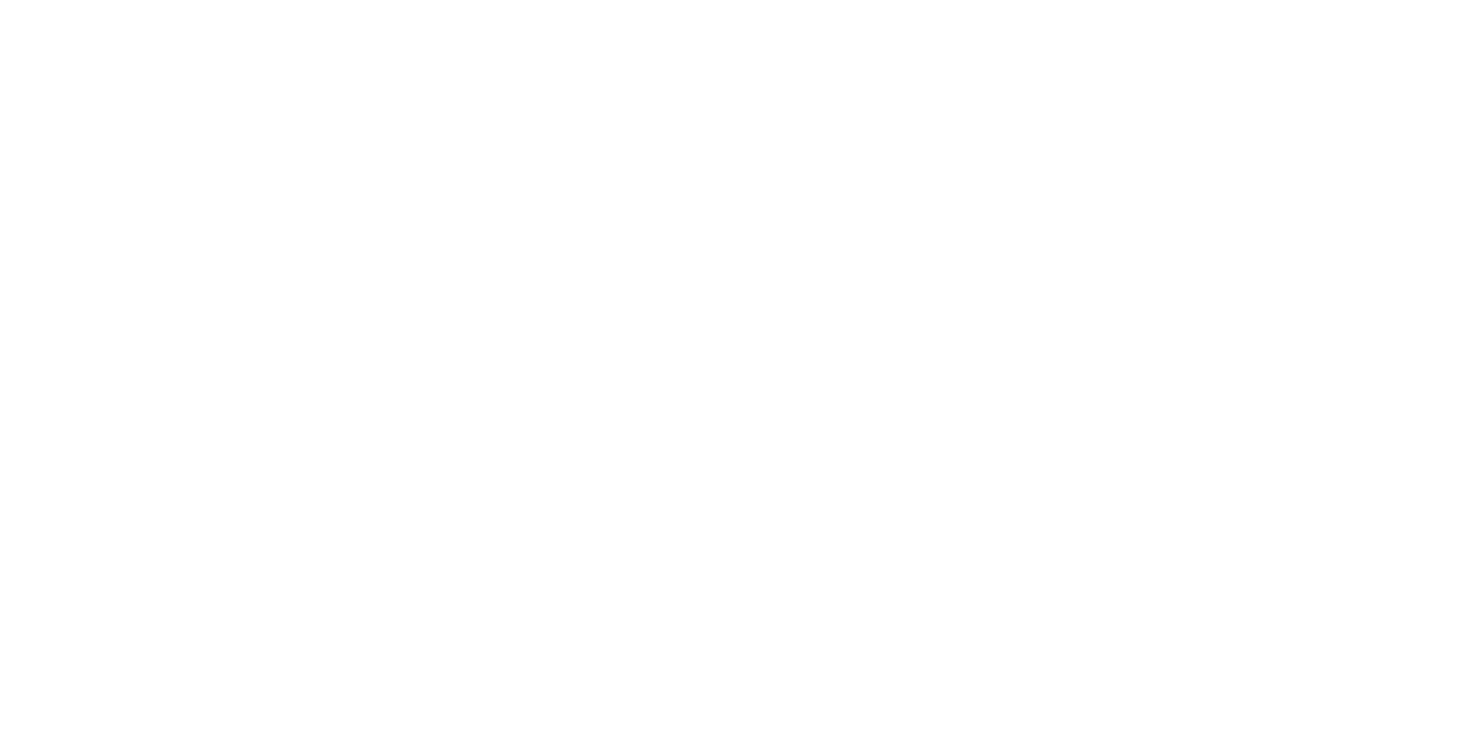
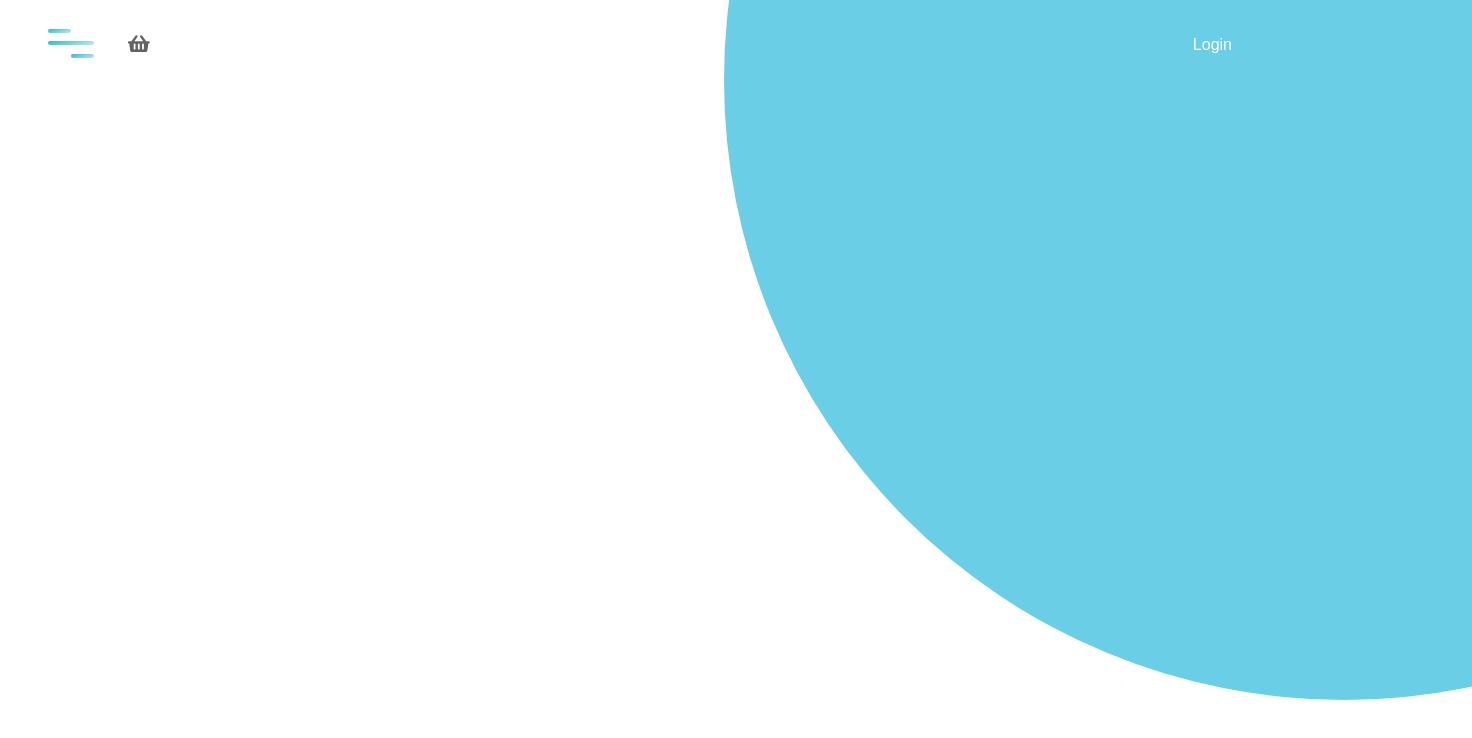
Before and after one commit to julie-p/ecommerce-mern-stack, a React (Create React App) app in the folder frontend/: page /profile in a window 1280 px wide. Shown: the top 738 px of the page, 1472 px wide, since content can reach past the window. Built offline with nearby package versions, Linux system fonts and the light colour scheme.

Commit message:
start user profile

```diff
--- a/frontend/src/App.js
+++ b/frontend/src/App.js
@@ -7,6 +7,8 @@ import Shop from './Screens/Shop';
 import Outlet from './Screens/Outlet';
 import ProductDetails from './Screens/ProductDetails';
 import Cart from './Screens/Cart';
+import Profile from './Screens/Profile';
+import OrderHistory from './Screens/OrderHistory';
 
 function App() {
 
@@ -19,6 +21,8 @@ function App() {
             <Route path='/sales/' component={Outlet} />
             <Route path='/product-details/:id' component={ProductDetails} />
             <Route path='/cart/:id?' component={Cart} />
+            <Route path='/profile' component={Profile} />
+            <Route path='/order-history' component={OrderHistory} />
         </Switch>
       </Router>
   )
--- a/frontend/src/Components/Links.js
+++ b/frontend/src/Components/Links.js
@@ -16,8 +16,14 @@ function Links() {
 
     let className = 'links__login';
     switch (location.pathname) {
-        case '/cart' :
+        case '/cart':
             className += ' cart';
+            break;
+        case '/profile':
+            className += ' profile';
+            break;
+        case '/order-history':
+            className += ' order';
             break;
         default :
             className = "links__login";
@@ -27,7 +33,7 @@ function Links() {
     return (
         <div className="links">
             { userInfoSignin || userInfoSignup ?
-                <Link className={className}>
+                <Link to="/profile" className={className}>
                     <FontAwesomeIcon icon={faUserCircle} className="links__icon" />
                 </Link>
             :
--- /dev/null
+++ b/frontend/src/Screens/OrderHistory.js
@@ -0,0 +1,21 @@
+import React from 'react';
+import Menu from '../Components/Menu';
+import Links from '../Components/Links';
+import '../styles/Profile.css';
+
+function OrderHistory() {
+    return (
+        <div>
+            <Menu />
+            <Links />
+
+            <section className="account">
+
+
+            </section>
+
+        </div>
+    )
+};
+
+export default OrderHistory;
--- /dev/null
+++ b/frontend/src/Screens/Profile.js
@@ -0,0 +1,21 @@
+import React from 'react';
+import Menu from '../Components/Menu';
+import Links from '../Components/Links';
+import '../styles/Profile.css';
+
+function Profile() {
+    return (
+        <div>
+            <Menu />
+            <Links />
+
+            <section className="account">
+
+
+            </section>
+
+        </div>
+    )
+};
+
+export default Profile;
--- a/frontend/src/styles/Links.css
+++ b/frontend/src/styles/Links.css
@@ -22,6 +22,14 @@
     color: #fff;
 }
 
+.profile {
+    color: #fff;
+}
+
+.order {
+    color: #fff;
+}
+
 .cart::after {
     background: #fff;
 }
--- /dev/null
+++ b/frontend/src/styles/Profile.css
@@ -0,0 +1,14 @@
+.account {
+    content: '';
+    position: absolute;
+    top: 0;
+    left: 12rem;
+    width: 100%;
+    height: 100%;
+    background: #2bbadd;
+    clip-path: circle(620px at 90% 10%);
+    transition: 0.5s ease-in-out;
+    opacity: .7;
+    z-index: -100;
+    overflow-x: hidden;
+}
```
Also changed, not shown: frontend/src/styles/OrderHistory.css (added).
